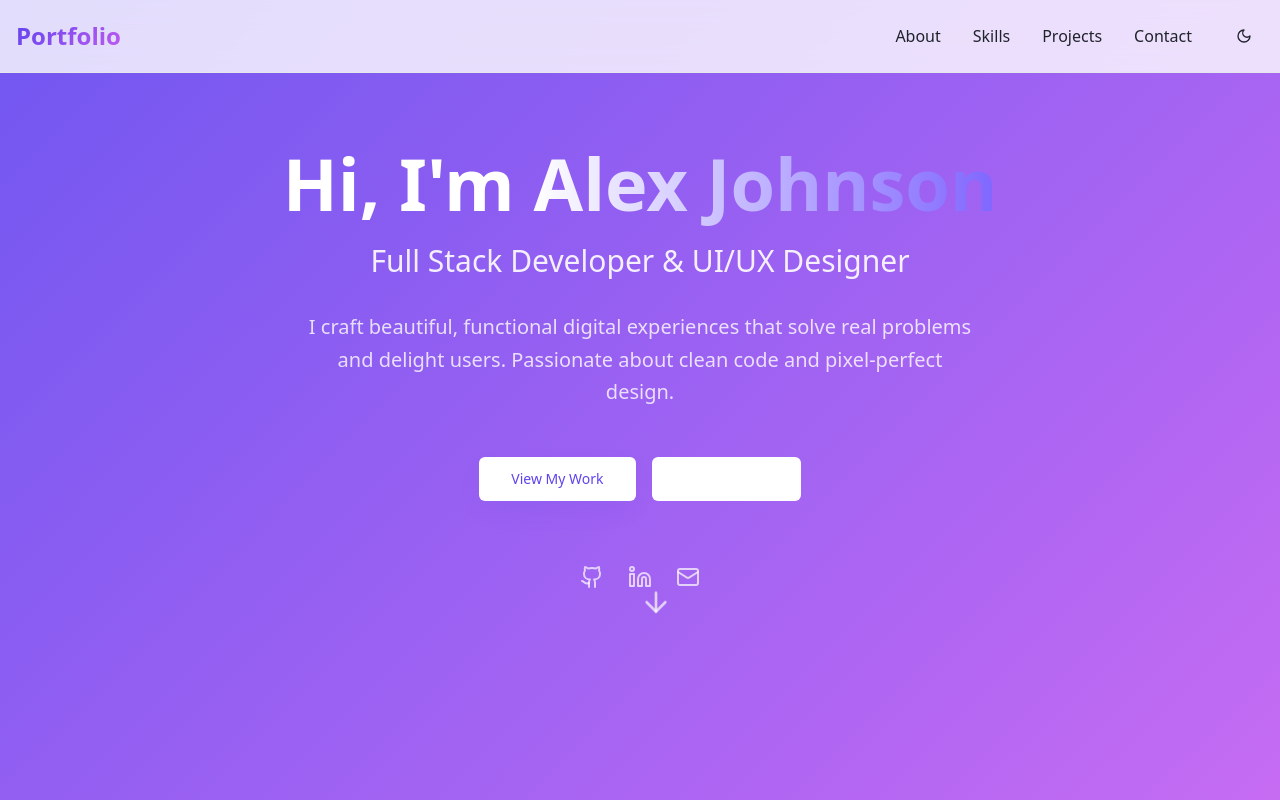
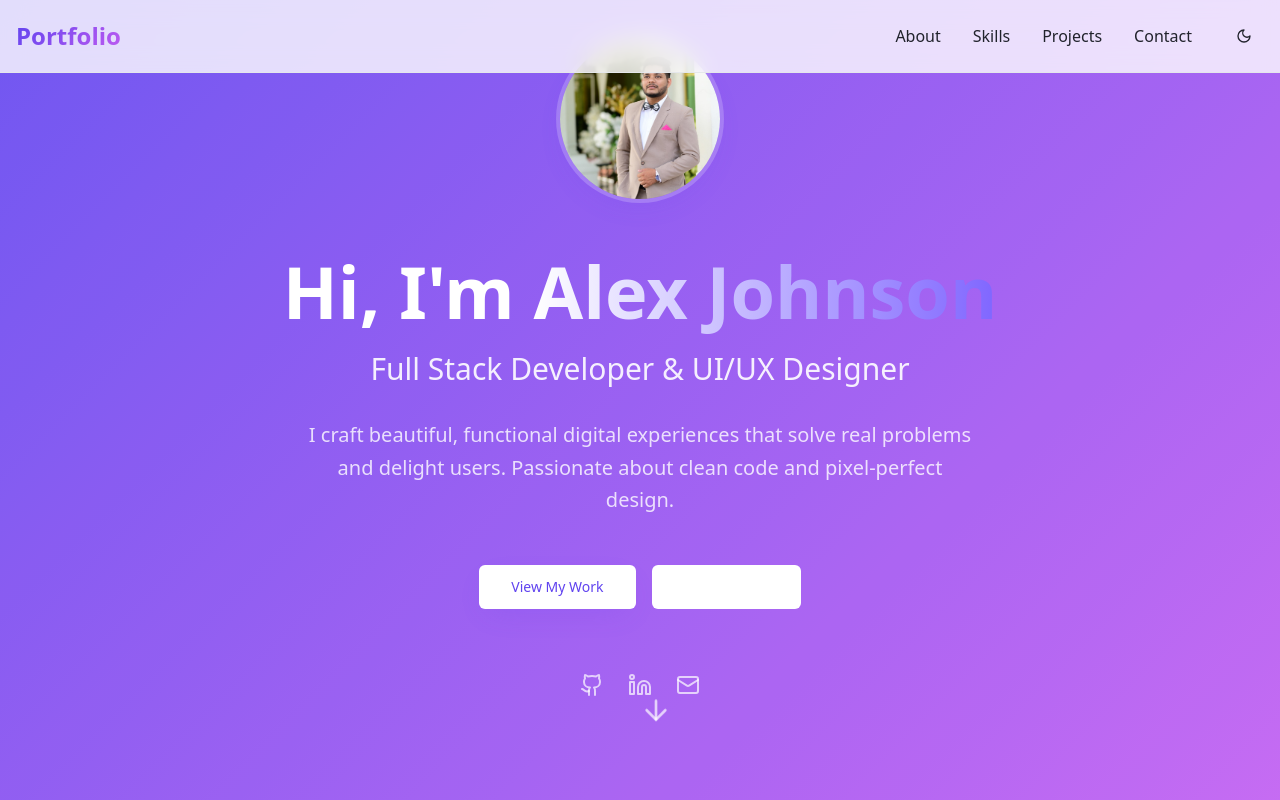
Before and after one commit to my-projects01/dual-light-hub, a React (Vite) app: page / in a window 1280 px wide. Shown: the top 800 px of the page. Built offline with nearby package versions, Linux system fonts and the light colour scheme; the HTML template or start-up script is replaced by a standard one.

Commit message:
Add hero image

```diff
--- a/src/components/Hero.tsx
+++ b/src/components/Hero.tsx
@@ -1,5 +1,6 @@
 import { Button } from "./ui/button";
 import { ArrowDown, Github, Linkedin, Mail } from "lucide-react";
+import profilePhoto from "@/assets/profile-photo.jpg";
 
 const Hero = () => {
   const scrollToSection = (id: string) => {
@@ -13,6 +14,16 @@ const Hero = () => {
 
       <div className="container mx-auto px-4 text-center relative z-10">
         <div className="max-w-4xl mx-auto">
+          <div className="flex flex-col items-center mb-8">
+            <div className="w-32 h-32 md:w-40 md:h-40 rounded-full overflow-hidden mb-6 ring-4 ring-white/20 shadow-elegant">
+              <img
+                src={profilePhoto}
+                alt="Professional headshot"
+                className="w-full h-full object-cover"
+              />
+            </div>
+          </div>
+
           <h1 className="text-5xl md:text-7xl font-bold mb-6 text-white">
             Hi, I'm{" "}
             <span className="bg-gradient-to-r from-white to-primary-glow bg-clip-text text-transparent">
```
Also changed, not shown: src/assets/profile-photo.jpg (added).
